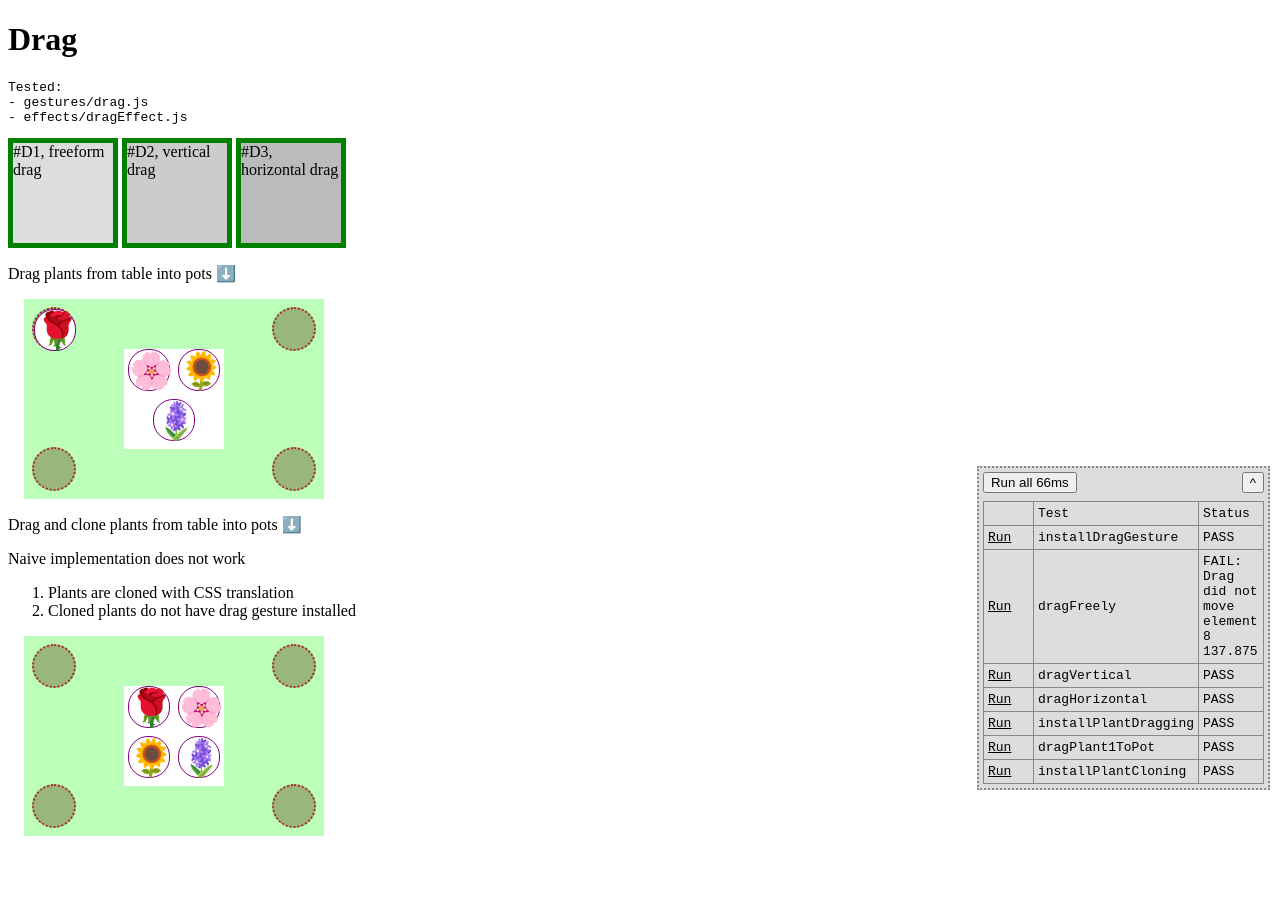
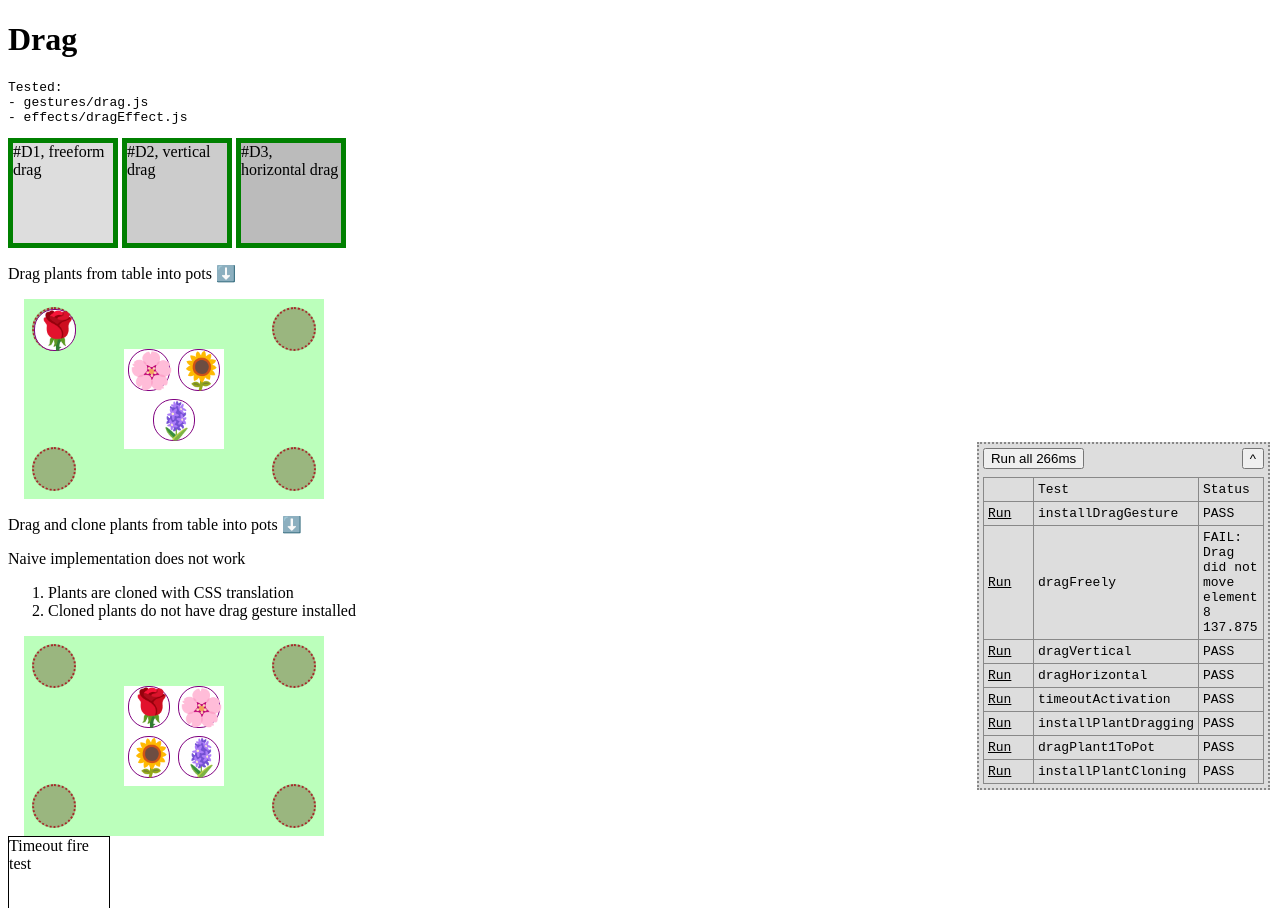
Before and after one commit to atotic/gesturion, a website: page test/testDrag.html in a window 1280 px wide. Both pictures are taken after a click on the button "Run all". Shown: the top 908 px of the page. Before the commit the page ends 844 px from the top, so only its background shows below. Drawn offline with Linux system fonts and the light colour scheme.

Commit message:
Drag timeoutActivation, svh for list demo

```diff
--- a/demo/demo.css
+++ b/demo/demo.css
@@ -2,12 +2,16 @@
 body {
   font-family: system-ui;
   background-color: #f3f2f8;
+  width:100%;
+  overflow: hidden;
 }
 a {
   text-decoration: none;
 }
 
-/* View transitions -- not part of gestures
+-webkit-touch-callout: none; /* Hides annoying share menu */
+
+/* View transitions -- not part of gestures, but a cool html/css feature
    They make page transitions animate for that polished mobile look
    Copypaste from https://github.com/bramus/view-transitions-demos
  */
--- a/src/gestures/drag.js
+++ b/src/gestures/drag.js
@@ -17,6 +17,7 @@
  */
 
 import GestureHandler from "./gestureHandler.js"
+import GestureManager from "../gestureManager.js"
 
 export default class Drag extends GestureHandler {
 
@@ -37,14 +38,11 @@ export default class Drag extends GestureHandler {
       ]
     ]]);
 
-  threshold = 3; // travel at least this much before activation
-  direction = "both"; // horizontal|vertical|both
-
-  startLocation = {	// Initial poiinterdown location
-  	pageX: -1,
-  	pageY: -1,
-  	offsetX: -1, // MouseEvent.offsetX, padding edge coordinates
-  	offsetY: -1
+  startLocation = { // Initial poiinterdown location
+    pageX: -1,
+    pageY: -1,
+    offsetX: -1, // MouseEvent.offsetX, padding edge coordinates
+    offsetY: -1
   }
 
   pointerInfo = { // pointer information
@@ -54,10 +52,17 @@ export default class Drag extends GestureHandler {
     speedX: 0,
     speedY: 0
   };
+  #boundTimeoutCb;
+  // Options
+  threshold = 3; // travel at least this much before activation
+  timeoutThreshold; // activate after timeout milliseconds if no pointer movement.
+  direction = "both"; // horizontal|vertical|both
+
   /**
    * @param {Object} options
    * @param {number} options.threshold - how far to move before swipe activates
-   * @param {string} options.direction -
+   * @param {number} options.timeoutThreshold - if set, activate after timeout ms, if no pointer movement
+   * @param {string} options.direction - horizontal, vertical, or both
    * @param {*} options.* - see GestureHandler.constructor options
    */
 
@@ -68,6 +73,8 @@ export default class Drag extends GestureHandler {
       options = {...options, ...options.effect.gestureOptionOverrides()};
     if ('threshold' in options)
       this.threshold = parseInt(options.threshold);
+    if ('timeoutThreshold' in options)
+      this.timeoutThreshold = parseInt(options.timeoutThreshold);
     if ('direction' in options) {
       if (['horizontal', 'vertical', 'both'].indexOf(options.direction) == -1)
         throw `Invalid options.direction "${options.direction}"`;
@@ -105,6 +112,28 @@ export default class Drag extends GestureHandler {
     this.pointerInfo.y = c.pageY;
     this.pointerInfo.timeStamp = ev.timeStamp;
   }
+
+  timeoutCb() {
+    delete this.timeoutId;
+    if (this.getState() != 'active')
+      GestureManager.requestStateChange(this, 'active');
+  }
+  #startTimeout() {
+    if (this.timeoutId) {
+      console.warn("duplicate call to startTimedThreshold");
+      this.#stopTimeout()
+    }
+    if (!this.#boundTimeoutCb)
+      this.#boundTimeoutCb = this.timeoutCb.bind(this);
+    this.timeoutId = window.setTimeout(this.#boundTimeoutCb, this.timeoutThreshold);
+  }
+  #stopTimeout() {
+    if (!('timeoutId' in this))
+      return;
+    window.clearTimeout(this.tioutId);
+    delete this.timeoutId;
+  }
+
   name() {
     return "Drag";
   }
@@ -124,6 +153,8 @@ export default class Drag extends GestureHandler {
       this.#updatePointerInfo(ev);
       if (this.threshold == 0 || this.options.effect.hasVisibleEffect())
         return "active";
+      if (this.timeoutThreshold > 0)
+        this.#startTimeout();
       return 'waiting';
     }
     console.warn("Unexpected idle event", ev.type);
@@ -157,6 +188,7 @@ export default class Drag extends GestureHandler {
       return;
     }
     if (ev.type == 'pointerleave' || ev.type == 'pointercancel' || ev.type == 'pointerup') {
+      this.#stopTimeout();
       this.options.effect.cancelled(this, ev);
       return "idle";
     }
@@ -164,6 +196,7 @@ export default class Drag extends GestureHandler {
   }
 
   handleActiveEvent(ev) {
+    this.#stopTimeout();
     if (ev.type == 'pointerup') {
       this.options.effect.completed(this, ev, this.#moveExtras(ev));
       return "idle";
--- a/src/gestures/swipeHorizontal.js
+++ b/src/gestures/swipeHorizontal.js
@@ -36,7 +36,7 @@ export default class SwipeHorizontal extends GestureHandler {
       ]
     ]]);
 
-  threshold = 3; // travel at least this much before activation
+  threshold = 5; // travel at least this much before activation
   direction = "both"; // ltr|rtl|all swiping left,right, or both?
 
   pageStart = { x: -1, y: -1}
--- a/test/testDrag.html
+++ b/test/testDrag.html
@@ -69,6 +69,9 @@
   <div class="pot" data-drop-target="1" style="bottom:8px;right:8px;"></div>
 </div>
 
+<div id="testTimeout" style="width:100px;height:100px;border: 1px solid black">
+Timeout fire test</div>
+
 <script type="module">
   import GestureManager from "../src/gestureManager.js";
   import DragGesture from "../src/gestures/drag.js";
@@ -96,6 +99,18 @@
         direction: 'horizontal'
       }));
   }
+
+  async function timeoutActivation() {
+    let el = document.querySelector("#testTimeout");
+    let gesture = new DragGesture(el, {effect: new DragEffect(), timeoutThreshold: 100});
+    GestureManager.addGesture(gesture);
+    el.dispatchEvent(createEvent("pointerdown", el, { left: 5 }));
+    await awaitTimeout(200);
+    if (gesture.getState() != 'active')
+      throw "Gesture should have activated after 100ms";
+    GestureManager.removeGesture(gesture);
+  }
+
 
   async function dragFreely() {
     let el = document.querySelector("#d1");
@@ -176,6 +191,7 @@
     if (plant1.parentElement != pot)
       throw "Plant 1 should have been dropped into the pot";
   }
+
   async function installPlantCloning() {
     let el = document.querySelector("#d5");
     if (el.classList.contains("gestureInstalled"))
@@ -193,11 +209,11 @@
     }
   }
 
-
   TestRunner.test(installDragGesture);
   TestRunner.test(dragFreely);
   TestRunner.test(dragVertical);
   TestRunner.test(dragHorizontal);
+  TestRunner.test(timeoutActivation);
   TestRunner.test(installPlantDragging);
   TestRunner.test(dragPlant1ToPot);
   TestRunner.test(installPlantCloning);
```
Also changed, not shown: demo/list.html (+9 -11 lines), README.md.
